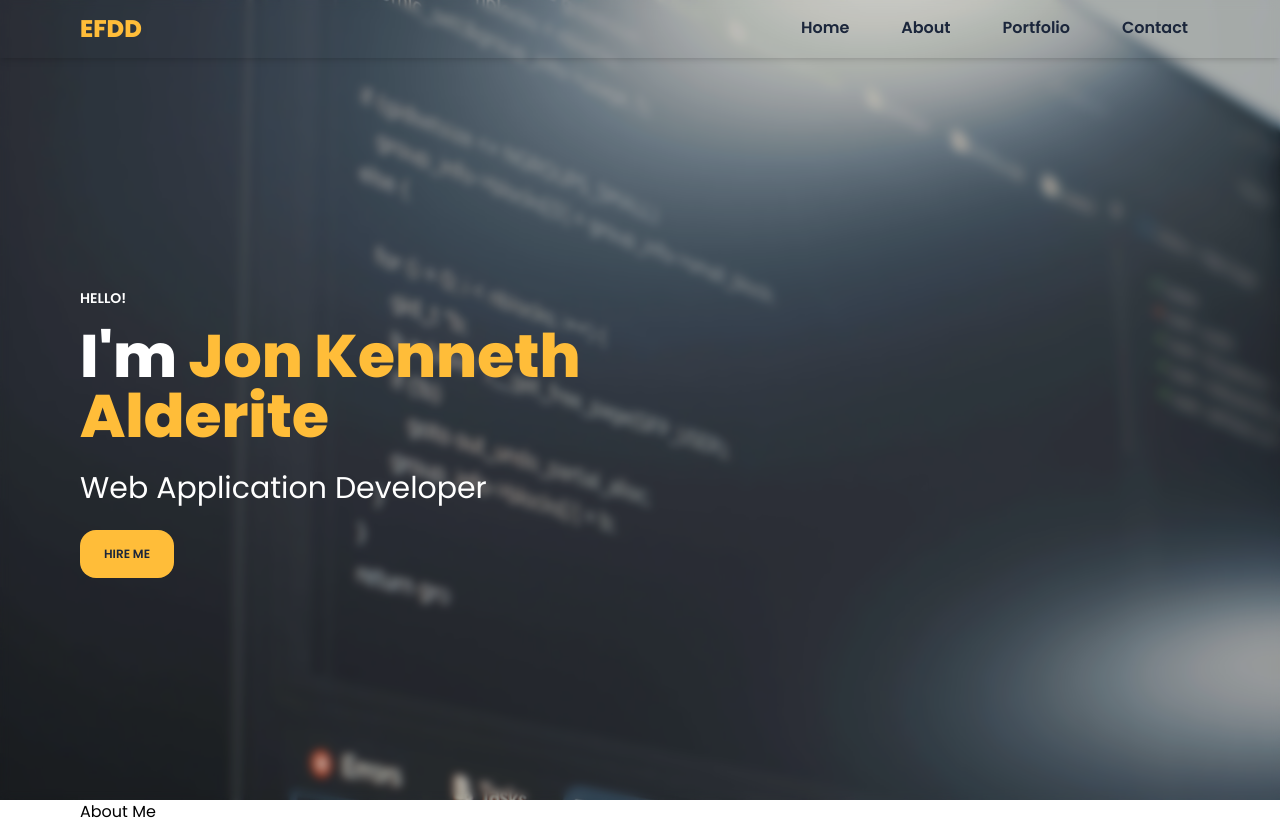
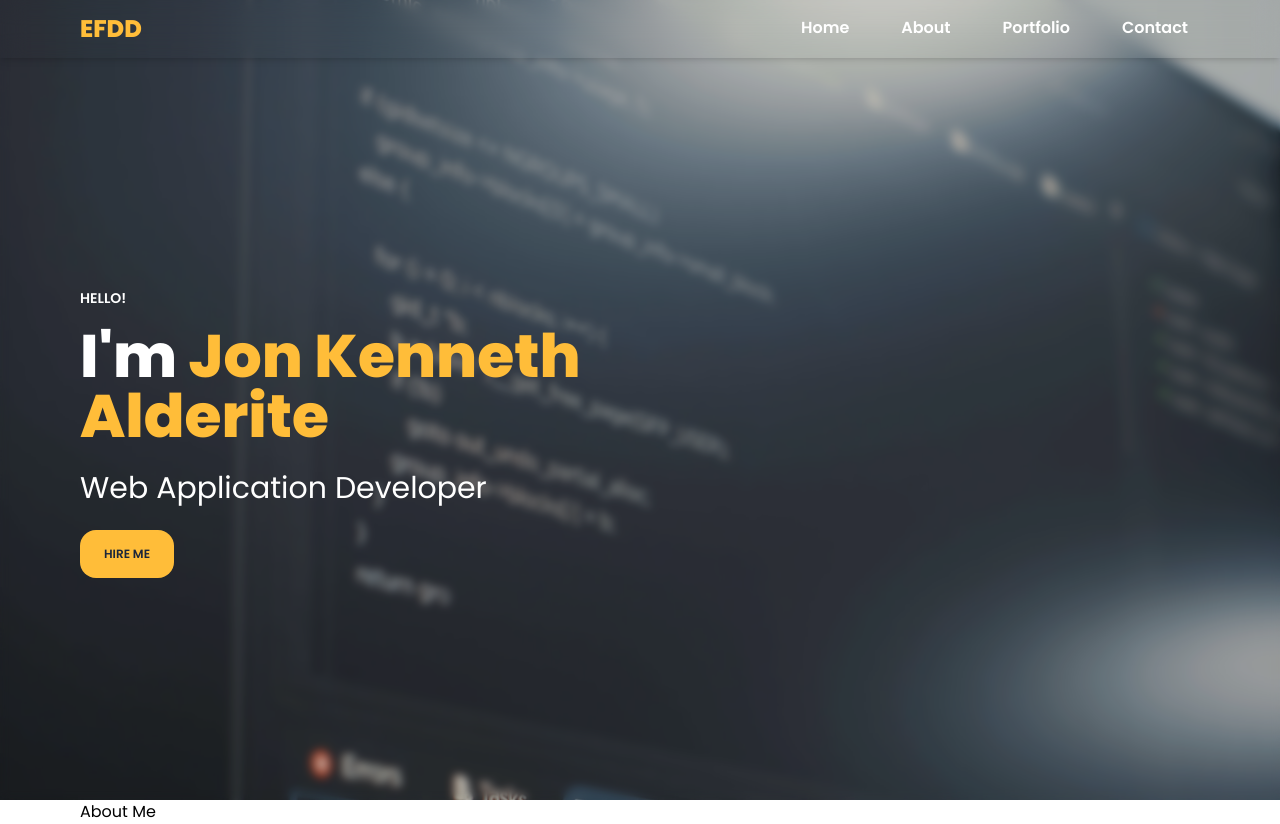
Before and after one commit to IKENN007/web-portfolio, a Next.js app: page / in a window 1280 px wide. Built offline with nearby package versions, Linux system fonts and the light colour scheme.

Commit message:
Changed the color of menu and added a backdrop blur in top nav

```diff
--- a/app/components/Topnav.jsx
+++ b/app/components/Topnav.jsx
@@ -14,7 +14,7 @@ const Topnav = () => {
     return (
         <>
             <div id='top-navigation'
-            className='px-7 py-3 flex items-center fixed w-screen z-10 shadow-md
+            className='px-7 py-3 flex items-center fixed w-screen z-10 shadow-md top-0 backdrop-blur-md
             md:px-20
             duration-300'>
 
@@ -29,28 +29,28 @@ const Topnav = () => {
                 className='w-2/4 hidden md:block'>
                     <ul className='flex items-center justify-end md:space-x-4 lg:space-x-7'>
                         <li className='border-b-2 border-transparent px-3 py-1 cursor-pointer
-                        text-secondaryColor font-semibold
+                        text-white font-semibold
                         hover:border-customYellow
                         hover:text-customYellow
                         duration-300'>
                             Home
                         </li>
                         <li className='border-b-2 border-transparent px-3 py-1 cursor-pointer
-                        text-secondaryColor font-semibold
+                        text-white font-semibold
                         hover:border-customYellow
                         hover:text-customYellow
                         duration-300'>
                             About
                         </li>
                         <li className='border-b-2 border-transparent px-3 py-1 cursor-pointer
-                        text-secondaryColor font-semibold
+                        text-white font-semibold
                         hover:border-customYellow
                         hover:text-customYellow
                         duration-300'>
                             Portfolio
                         </li>
                         <li className='border-b-2 border-transparent px-3 py-1 cursor-pointer
-                        text-secondaryColor font-semibold
+                        text-white font-semibold
                         hover:border-customYellow
                         hover:text-customYellow
                         duration-300'>
```
